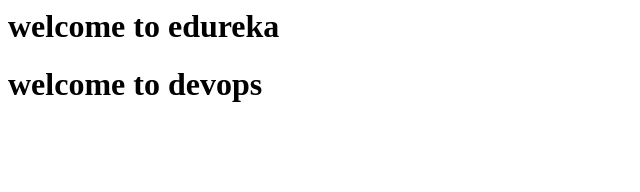
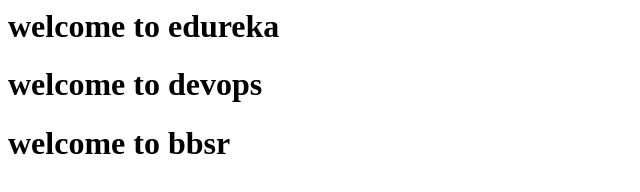
Before and after one commit to dinzub/code, a plain HTML site: page index.html in a window 1280 px wide. Shown: the whole page, without its empty margins (0-640 px from the left). Drawn offline with Linux system fonts and the light colour scheme.

Commit message:
this is 3rd commit

```diff
--- a/index.html
+++ b/index.html
@@ -1,2 +1,3 @@
 <h1> welcome to edureka </h1>
 <h1> welcome to devops </h1>
+<h1> welcome to bbsr </h1>
```
